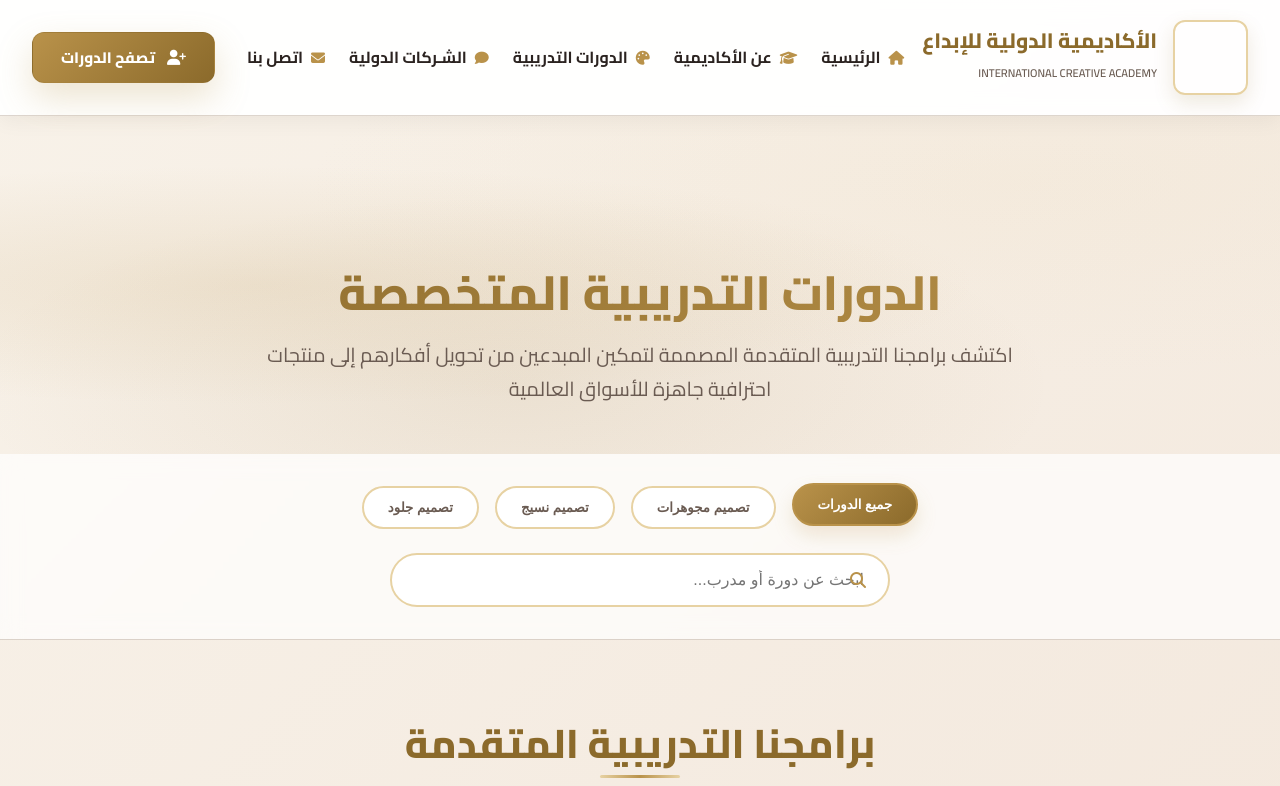
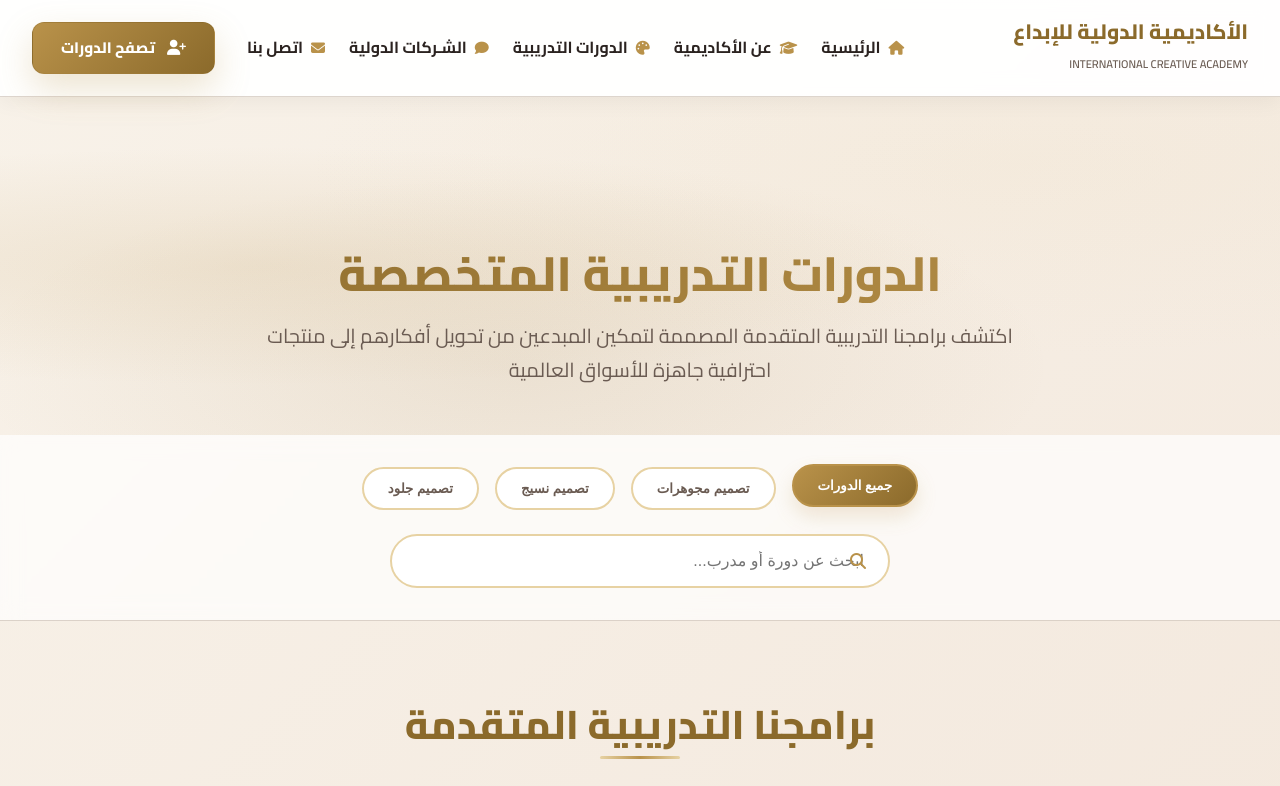
Before and after one commit to moustafanasr/ica, a plain HTML site: page courses.html in a window 1280 px wide. Shown: the top 786 px of the page. Drawn offline with Linux system fonts and the light colour scheme.

Commit message:
Upload-37 11-2-2026 6:03PM Upload-37 11-2-2026 6:03PM Upload-37 11-2-2026 6:03PM

```diff
--- a/courses.html
+++ b/courses.html
@@ -1022,10 +1022,10 @@
     <nav class="navbar">
       <div class="nav-container">
         <a href="index.html" class="nav-logo">
-          <div class="nav-logo-img">
-            <!-- <img src="./img/logoNav.svg" alt="شعار الأكاديمية الدولية للإبداع" big-logo="true"> -->
-            <!-- <img src="./img/logoNav1.svg" alt="شعار الأكاديمية الدولية للإبداع"> -->
-          </div>
+          <!-- <div class="nav-logo-img">
+            <img src="./img/logoNav.svg" alt="شعار الأكاديمية الدولية للإبداع" big-logo="true">
+            <img src="./img/logoNav1.svg" alt="شعار الأكاديمية الدولية للإبداع">
+          </div> -->
           <div class="logo-text">
             <h2>الأكاديمية الدولية للإبداع</h2>
             <span>INTERNATIONAL CREATIVE ACADEMY</span>
```
Also changed, not shown: enroll-course.html (+3 -3 lines), index.html (+3 -3 lines).
